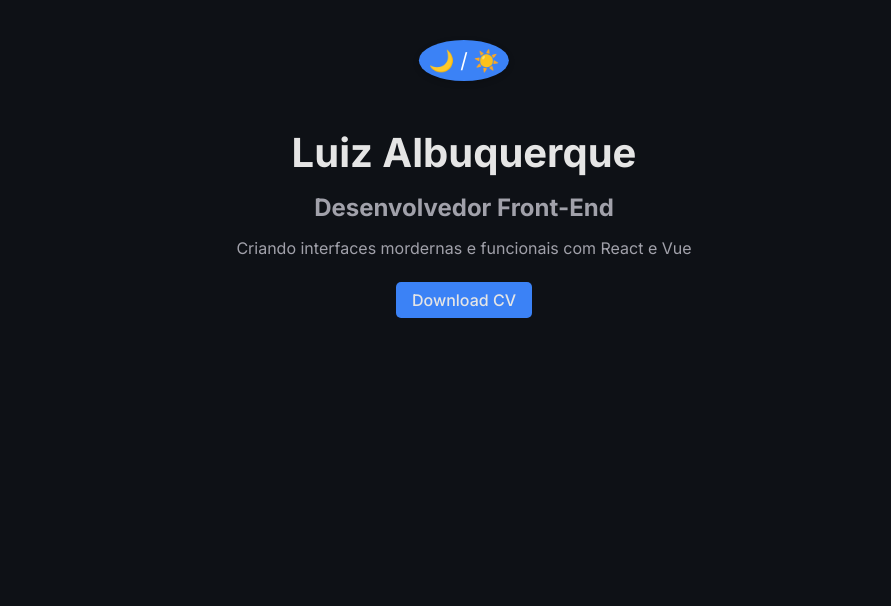
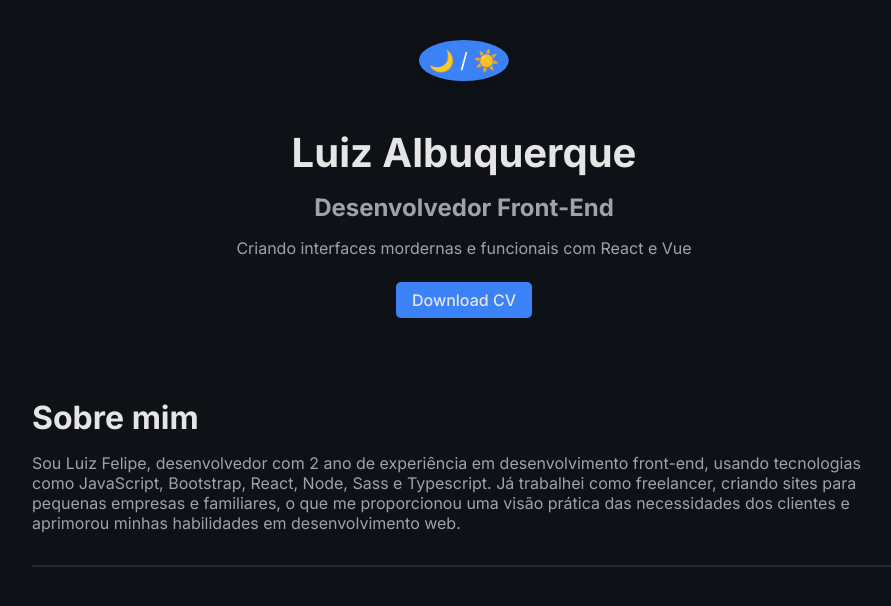
Before and after one commit to felipoxy1/Portifolio, a React (Vite) app: page / in a window 1280 px wide. Shown: the top 606 px of the page, without its empty margins (176-1067 px from the left). Built offline with nearby package versions, Linux system fonts and the light colour scheme.

Commit message:
feat: Sobre mim

```diff
--- /dev/null
+++ b/src/components/Sobre/index.tsx
@@ -0,0 +1,19 @@
+import styles from './style.module.scss';
+
+const Sobre = () => {
+ return (
+  <section className={styles.aboutSection}>
+   <h2 className={styles.aboutTitle}>Sobre mim</h2>
+   <p className={styles.aboutText}>
+    Sou Luiz Felipe, desenvolvedor com 2 ano de experiência em
+    desenvolvimento front-end, usando tecnologias como JavaScript,
+    Bootstrap, React, Node, Sass e Typescript. Já trabalhei como
+    freelancer, criando sites para pequenas empresas e familiares, o que me
+    proporcionou uma visão prática das necessidades dos clientes e
+    aprimorou minhas habilidades em desenvolvimento web.
+   </p>
+  </section>
+ );
+};
+
+export default Sobre;
--- /dev/null
+++ b/src/components/Sobre/style.module.scss
@@ -0,0 +1,16 @@
+@import '../../styles/variaveis';
+
+.aboutSection {
+ margin: 5rem;
+ border-bottom: 2px solid $Bordas;
+ padding-bottom: 2rem;
+}
+
+.aboutTitle {
+ font-size: $font-size-section;
+}
+
+.aboutText {
+ color: $Texto-Secundario;
+ margin-top: 1rem;
+}
--- a/src/pages/Home/index.tsx
+++ b/src/pages/Home/index.tsx
@@ -1,7 +1,13 @@
 import Apresentacao from '../../components/Aprensentacao';
+import Sobre from '../../components/Sobre';
 
 const Home = () => {
- return <Apresentacao />;
+ return (
+  <>
+   <Apresentacao />
+   <Sobre />
+  </>
+ );
 };
 
 export default Home;
```
